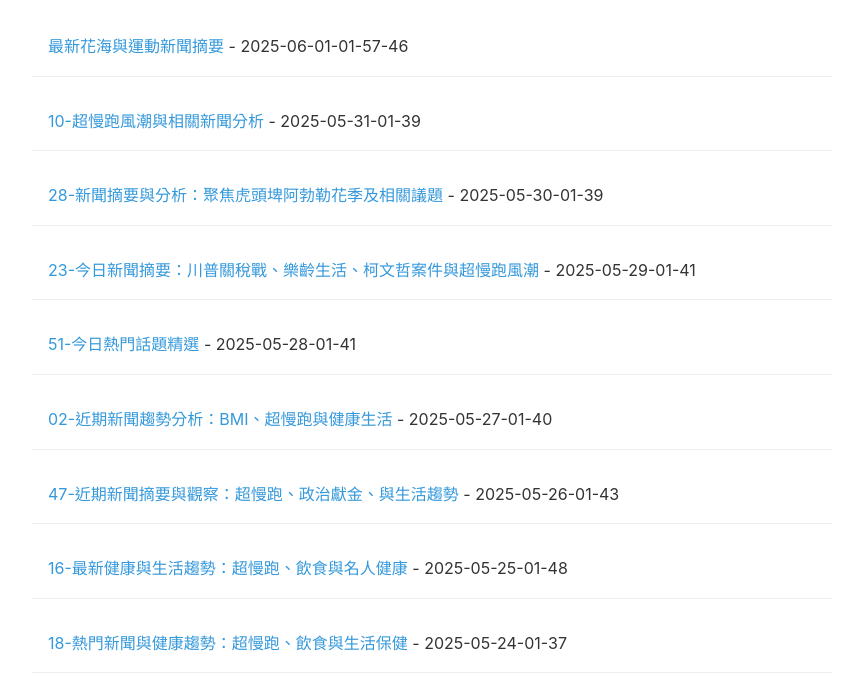
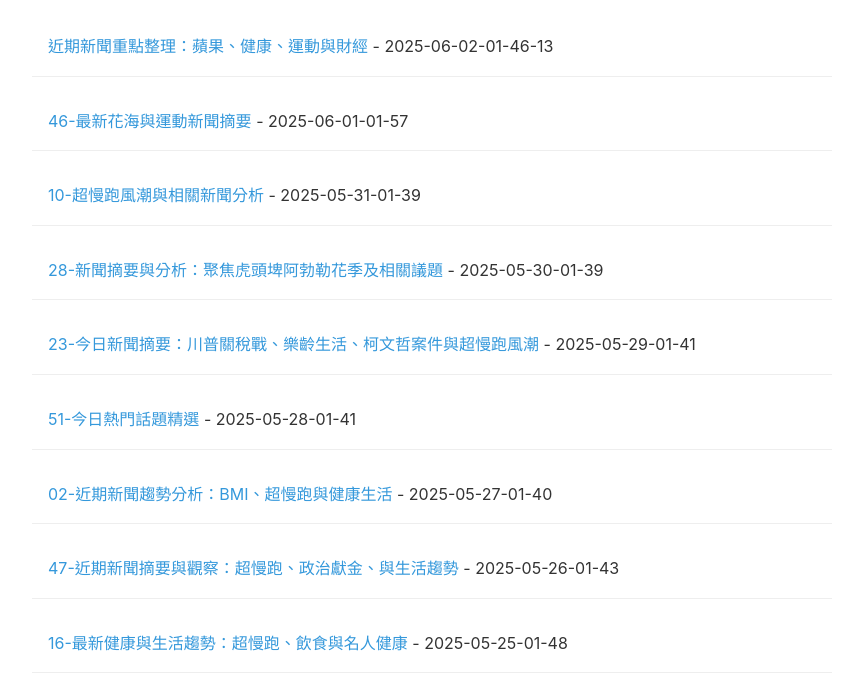
Before and after one commit to online-sile-projects/slowjogging, a plain HTML site: page articles/index.html in a window 1280 px wide. Shown: the part 108-794 px from the top of the page, without its empty margins (208-1071 px from the left). Drawn offline with Linux system fonts and the light colour scheme.

Commit message:
Update article index

```diff
--- a/articles/index.html
+++ b/articles/index.html
@@ -45,7 +45,8 @@
 <body>
     <h1><a href="/">文章目錄</a></h1>
     <ul>
-        <li><a href="2025-06-01-01-57-46-最新花海與運動新聞摘要.html">最新花海與運動新聞摘要</a> - 2025-06-01-01-57-46</li>
+        <li><a href="2025-06-02-01-46-13-近期新聞重點整理：蘋果、健康、運動與財經.html">近期新聞重點整理：蘋果、健康、運動與財經</a> - 2025-06-02-01-46-13</li>
+<li><a href="2025-06-01-01-57-46-最新花海與運動新聞摘要.html">46-最新花海與運動新聞摘要</a> - 2025-06-01-01-57</li>
 <li><a href="2025-05-31-01-39-10-超慢跑風潮與相關新聞分析.html">10-超慢跑風潮與相關新聞分析</a> - 2025-05-31-01-39</li>
 <li><a href="2025-05-30-01-39-28-新聞摘要與分析：聚焦虎頭埤阿勃勒花季及相關議題.html">28-新聞摘要與分析：聚焦虎頭埤阿勃勒花季及相關議題</a> - 2025-05-30-01-39</li>
 <li><a href="2025-05-29-01-41-23-今日新聞摘要：川普關稅戰、樂齡生活、柯文哲案件與超慢跑風潮.html">23-今日新聞摘要：川普關稅戰、樂齡生活、柯文哲案件與超慢跑風潮</a> - 2025-05-29-01-41</li>
```
